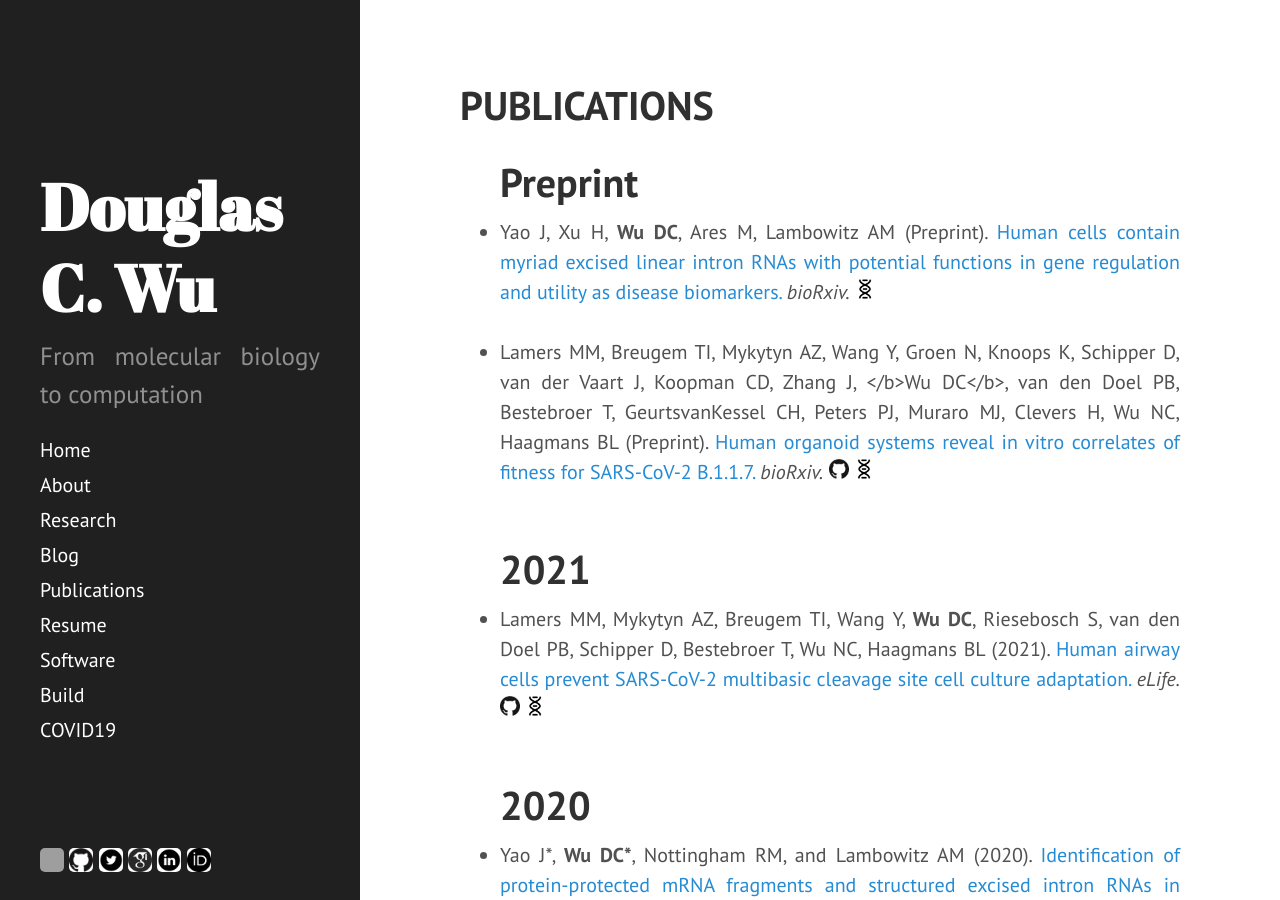
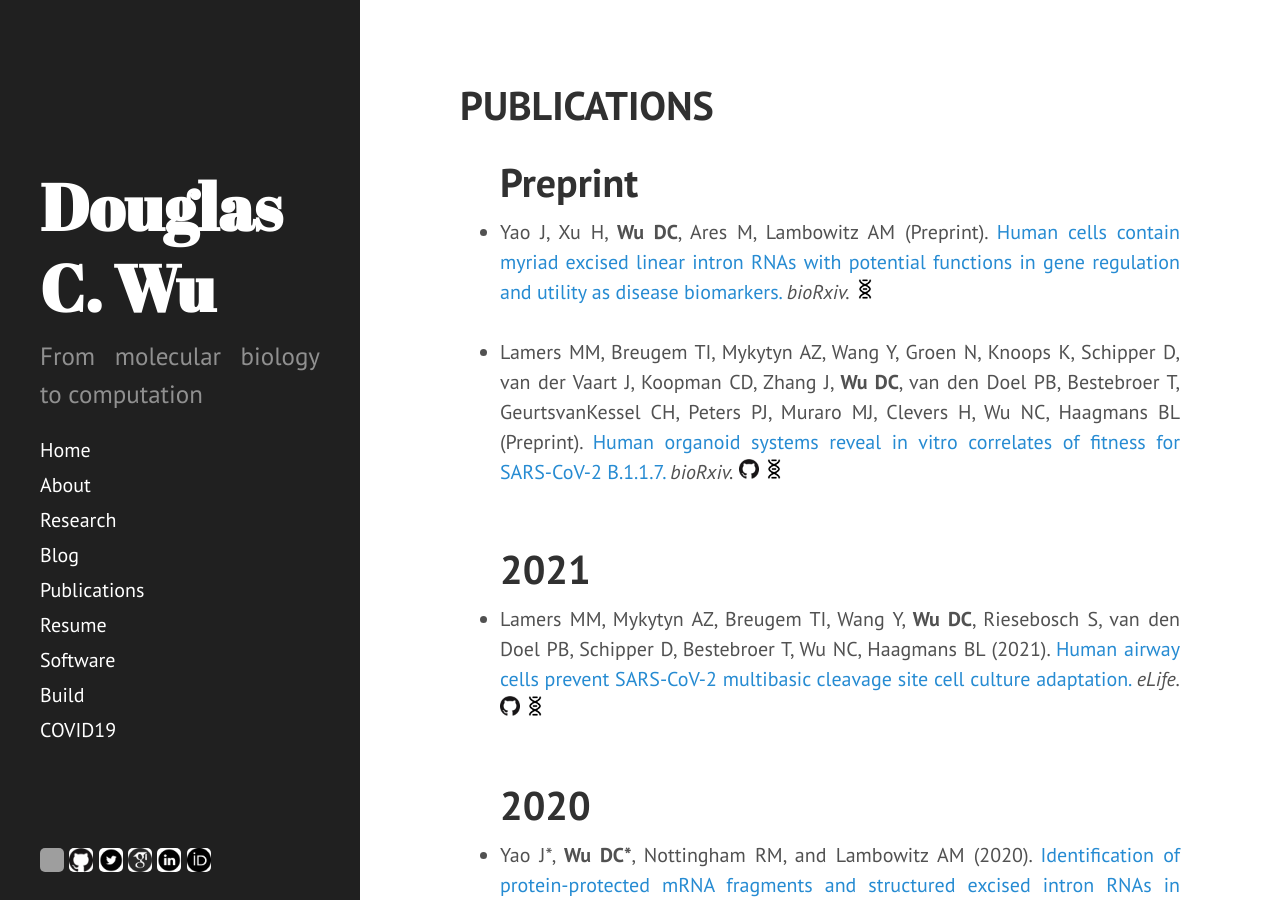
Before and after one commit to wckdouglas/wckdouglas.github.io, a Jekyll site: the page built from _pages/Publications.md, in a window 1280 px wide and 900 px high. Built offline with Jekyll 4.4.1, drawn with Linux system fonts in a browser that asks for light colours; comment, search, counter and statistics services are not loaded; grey boxes are pictures that could not be loaded.

Commit message:
updated pub format

```diff
--- a/_data/publications.yml
+++ b/_data/publications.yml
@@ -7,7 +7,7 @@
   doi: 10.1101/2020.09.07.285114
   sra: https://www.ncbi.nlm.nih.gov/bioproject/PRJNA640428/
 
-- author: Lamers MM, Breugem TI, Mykytyn AZ, Wang Y, Groen N,  Knoops K, Schipper D, van der Vaart J, Koopman CD, Zhang J, </b>Wu DC</b>, van den Doel PB, Bestebroer T, GeurtsvanKessel CH, Peters PJ,  Muraro MJ, Clevers H, Wu NC, Haagmans BL
+- author: Lamers MM, Breugem TI, Mykytyn AZ, Wang Y, Groen N,  Knoops K, Schipper D, van der Vaart J, Koopman CD, Zhang J, <b>Wu DC</b>, van den Doel PB, Bestebroer T, GeurtsvanKessel CH, Peters PJ,  Muraro MJ, Clevers H, Wu NC, Haagmans BL
   year: Preprint
   title: "Human organoid systems reveal in vitro correlates of fitness for SARS-CoV-2 B.1.1.7"
   vol: ""
```
